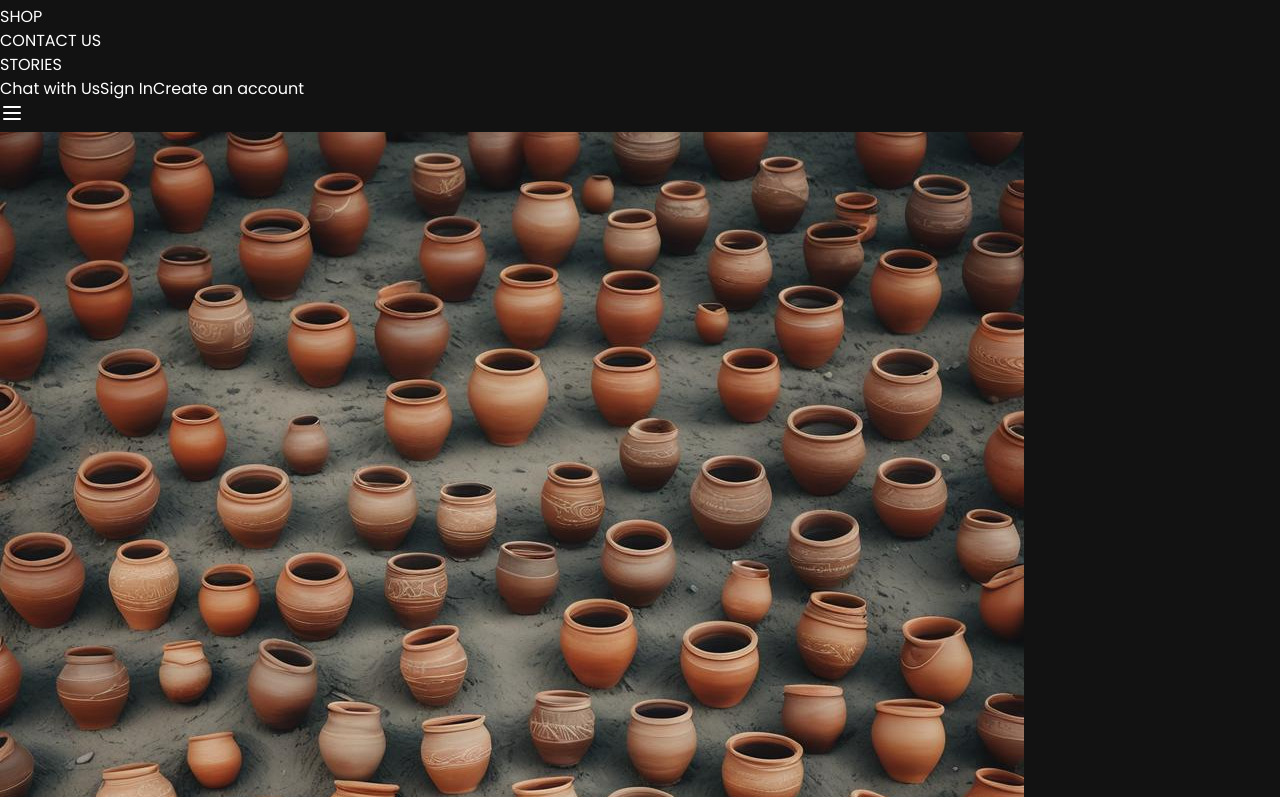
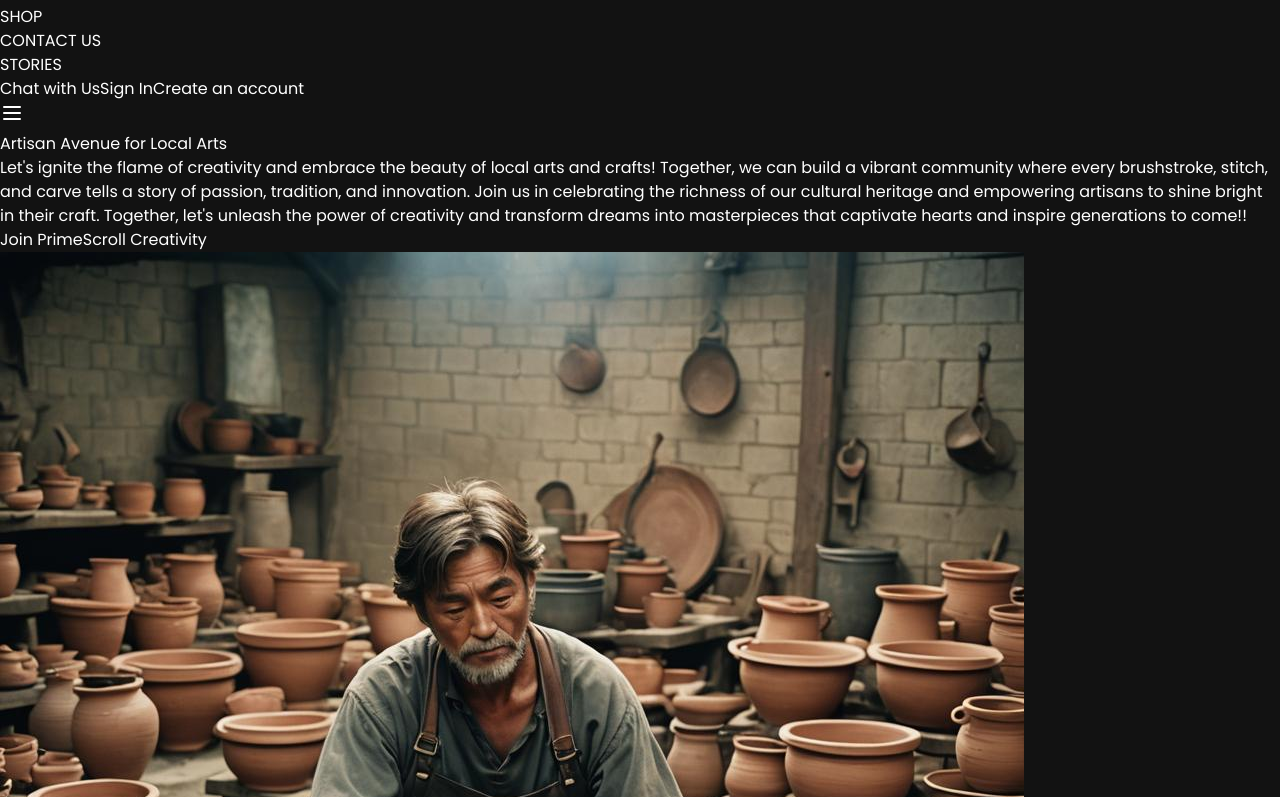
Before and after one commit to userabhishek19/Kalakriti, a React (Vite) app: page / in a window 1280 px wide. Shown: the part 343-1140 px from the top of the page. Built offline with nearby package versions, Linux system fonts and the light colour scheme.

Commit message:
Hero page

```diff
--- a/src/components/Navbar.jsx
+++ b/src/components/Navbar.jsx
@@ -34,7 +34,7 @@ const Navbar = () => {
             </a>
             <a
               href="#"
-              className="bg-gradient-to-r from-orange-200 to-orange-900 py-2 px-3 rounded-md"
+              className="bg-gradient-to-r from-red-500 to-red-900 py-2 px-3 rounded-md"
             >
               Create an account
             </a>
--- a/src/pages/Hero.jsx
+++ b/src/pages/Hero.jsx
@@ -1,22 +1,44 @@
 import React from 'react';
 
 const HeroPage = () => {
-    return (
-        <div className="flex">
-            <div className="flex-1 flex justify-center items-center">
-                <div className="p-8">
-                    <img src="assets/2.jpg" alt="Small Image" className="mx-auto w-1/2" />
-                    <div className="text-center mt-4">
-                        <h1 className="text-3xl font-bold">Kalakriti</h1>
-                        <p className="text-lg text-gray-600">Fusion of culture, commerce, and bidding</p>
-                    </div>
-                </div>
-            </div>
-            <div className="flex-1 h-screen bg-cover bg-center" style={{backgroundImage: `url('/assets/1.jpg')`}}>
-                {/* You can optionally add content inside the right section */}
-            </div>
-        </div>
-    );
+  return (
+    <div className="flex flex-col items-center mt-6 lg:mt-20">
+      <h1 className="text-4xl sm:text-6xl lg:text-7xl text-center tracking-wide">
+        Artisan Avenue
+        <span className="bg-gradient-to-r from-red-500 to-red-800 text-transparent bg-clip-text">
+          {" "}
+          for Local Arts
+        </span>
+      </h1>
+      <p className="mt-10 text-lg text-center text-neutral-500 max-w-4xl">
+      Let's ignite the flame of creativity and embrace the beauty of local arts and crafts! Together, we can build a vibrant community where every brushstroke, stitch, and carve tells a story of passion, tradition, and innovation.
+       Join us in celebrating the richness of our cultural heritage and empowering artisans to shine bright in their craft. Together, let's unleash the power of creativity and transform dreams into masterpieces that captivate hearts and inspire generations to come!!
+      </p>
+      <div className="flex justify-center my-10">
+        <a
+          href="#"
+          className="bg-gradient-to-r from-red-500 to-red-800 py-3 px-4 mx-3 rounded-md"
+        >
+         Join Prime
+        </a>
+        <a href="#" className="py-3 px-4 mx-3 rounded-md border">
+          Scroll Creativity
+        </a>
+      </div>
+      <div className="flex mt-10 justify-center">
+        <img
+          src="../assets/1.jpg"
+          alt="Image 1"
+          className="rounded-lg w-1/2 border border-red-700 shadow-sm shadow-red-400 mx-2 my-4"
+        />
+        <img
+          src="../assets/2.jpg"
+          alt="Image 2"
+          className="rounded-lg w-1/2 border border-orange-700 shadow-sm shadow-orange-400 mx-2 my-4"
+        />
+      </div>
+    </div>
+  );
 };
 
 export default HeroPage;
```
